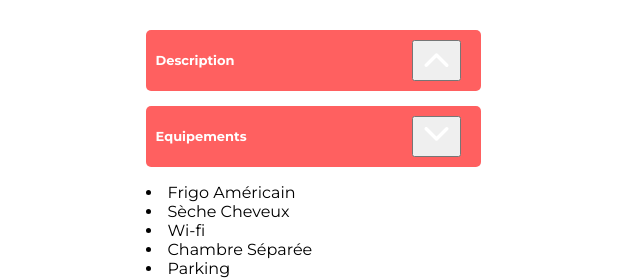
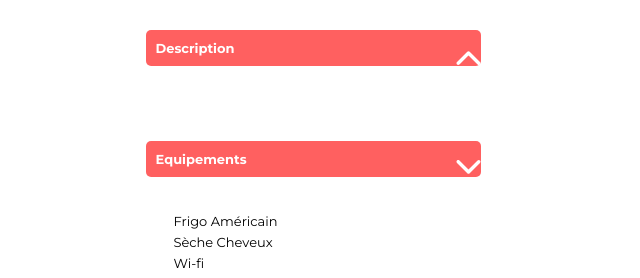
Before and after one commit to brahimferdjani/Ferdjani_Brahim_8, a React (Create React App) app: page /fiche/0979876d in a window 1280 px wide. Both pictures are taken after a click on the button "Equipements". Shown: the part 522-800 px from the top of the page, without its empty margins (327-967 px from the left). Built offline with nearby package versions, Linux system fonts and the light colour scheme.

Commit message:
fixed css accordion in about page Apropos

```diff
--- a/src/components/Sections.js
+++ b/src/components/Sections.js
@@ -9,7 +9,7 @@ function Sections({ text, title, className, children }) {
       <div onClick={() => setIsClosed(true)}>
         <button className={className}>
           <h2>{title}</h2>
-          <button className="arrow">
+          <button className="rotate_arrow">
             <svg
               style={{ transform: "rotate(0)", transition: "all 0.5s" }}
               width="33"
@@ -31,8 +31,8 @@ function Sections({ text, title, className, children }) {
       </div>
       <p
         style={{
-          display: "none",
-          transform: "translateY(100%)",
+          height: isOpen ? "auto" : "0px",
+          position: "relative",
           transition: "all 0.5s",
         }}
       >
@@ -44,7 +44,7 @@ function Sections({ text, title, className, children }) {
       <div onClick={() => setIsClosed(false)}>
         <button className={className}>
           <h2>{title}</h2>
-          <button className="arrow ">
+          <button className="rotate_arrow">
             <svg
               style={{ transform: "rotate(-180deg)", transition: "all 0.5s" }}
               width="33"
--- a/src/pages/Apropos/Apropos.js
+++ b/src/pages/Apropos/Apropos.js
@@ -17,7 +17,9 @@ function Apropos() {
         <Sections title="Fiabilité" id="fiabilite" className="button">
           <p
             style={{
-              transform: "translateY(0)",
+              height: "auto",
+              position: "relative",
+              padding: "20px 28px 20px 20px",
               transition: "all 0.5s",
             }}
           >
@@ -28,7 +30,9 @@ function Apropos() {
         <Sections title="Respect" id="respect" className="button">
           <p
             style={{
-              transform: "translateY(0)",
+              height: "auto",
+              position: "relative",
+              padding: "20px 28px 20px 20px",
               transition: "all 0.5s",
             }}
           >
@@ -39,7 +43,9 @@ function Apropos() {
         <Sections title="Service" id="service" className="button">
           <p
             style={{
-              transform: "translateY(0)",
+              height: "auto",
+              position: "relative",
+              padding: "20px 28px 20px 20px",
               transition: "all 0.5s",
             }}
           >
@@ -49,7 +55,9 @@ function Apropos() {
         <Sections title="Sécurité" id="securite" className="button">
           <p
             style={{
-              transform: "translateY(0)",
+              height: "auto",
+              position: "relative",
+              padding: "20px 28px 20px 20px",
               transition: "all 0.5s",
             }}
           >
--- a/src/pages/Apropos/Apropos_Style/Apropos.scss
+++ b/src/pages/Apropos/Apropos_Style/Apropos.scss
@@ -50,7 +50,7 @@
           }
         }
 
-        .arrow {
+        .rotate_arrow {
           background-color: transparent;
           border: 0px;
           @media screen and (min-width: 375px) and (max-width: 1300px) {
@@ -72,7 +72,7 @@
       font-size: 18px;
       border-radius: 10px 10px 5px 5px;
       font-weight: 400;
-      padding: 20px 28px 20px 20px;
+      padding: 0;
       background: var(--Gray, rgba(246, 246, 246, 0.45));
       width: 1023px;
       z-index: 0;
--- a/src/pages/Fiche/Fiche.js
+++ b/src/pages/Fiche/Fiche.js
@@ -43,11 +43,11 @@ function Fiche() {
             id="equipements"
             className="fiche_collapse"
           >
-            <p>
+            <ul>
               {fiche.equipments.map((equipement) => (
                 <li>{equipement}</li>
               ))}
-            </p>
+            </ul>
           </Sections>
         </div>
       </main>
--- a/src/pages/Fiche/Fiche_Style/Fiche.scss
+++ b/src/pages/Fiche/Fiche_Style/Fiche.scss
@@ -97,6 +97,7 @@ main {
           margin: 5px 0;
         }
       }
+
       p {
         margin: 0;
         color: #000;
@@ -244,13 +245,40 @@ main {
           font-size: 13px;
         }
       }
+
+      .rotate_arrow {
+        background-color: transparent;
+        border: 0px;
+        @media screen and (min-width: 375px) and (max-width: 1300px) {
+          width: 15px;
+          height: 15px;
+        }
+      }
     }
 
-    .paragraphe p {
+    p {
       margin: 10px auto;
+      text-align: justify;
+      width: 582px;
+      padding: 20px 28px;
+      font-size: 18px;
       @media screen and (min-width: 375px) and (max-width: 1300px) {
         font-size: 13px;
       }
     }
+
+    ul {
+      padding: 20px 28px;
+      display: flex;
+      flex-direction: column;
+      gap: 5px;
+      li {
+        list-style: none;
+        font-size: 18px;
+        @media screen and (min-width: 375px) and (max-width: 1300px) {
+          font-size: 13px;
+        }
+      }
+    }
   }
 }
```
